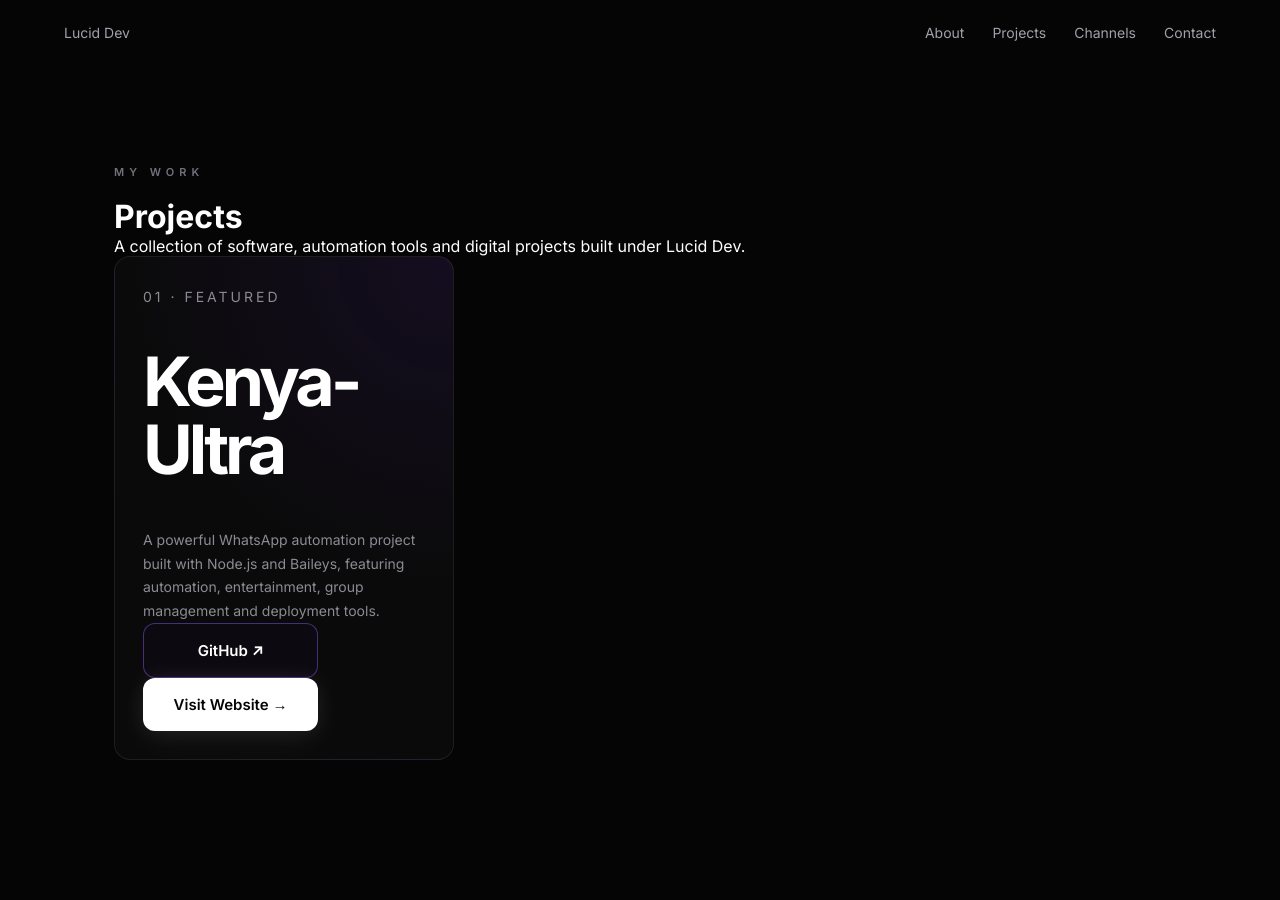
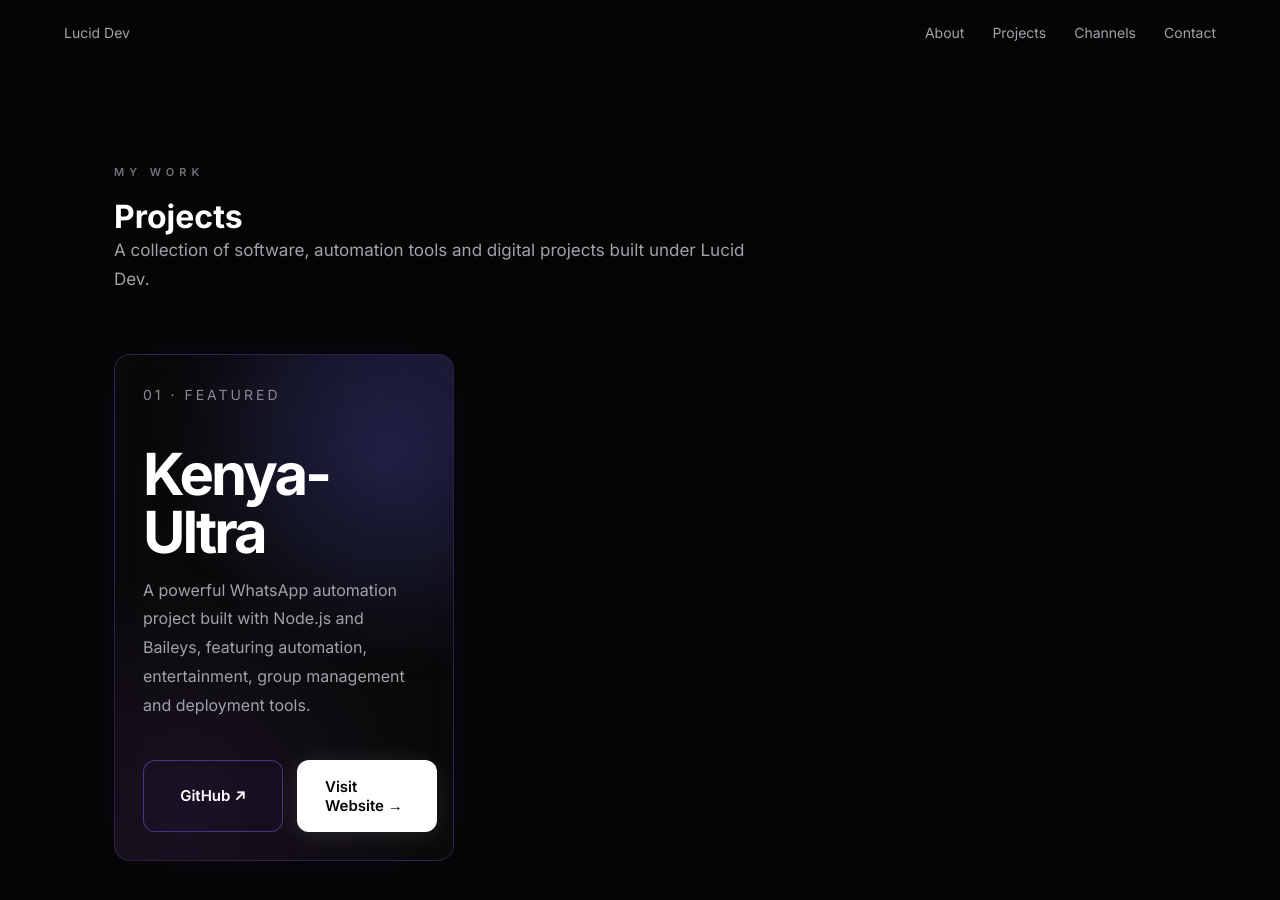
Before and after one commit to lawrencenjeri4-lgtm/lucid-dev-portfolio, a Next.js app: page /projects in a window 1280 px wide. Shown: the top 900 px of the page. Before the commit the page ends 860 px from the top, so only its background shows below. Built offline with nearby package versions, Linux system fonts and the light colour scheme.

Commit message:
Add styles for featured project and page description

```diff
--- a/app/globals.css
+++ b/app/globals.css
@@ -539,3 +539,91 @@ footer {
     min-height: auto;
   }
   }
+.page-description {
+  max-width: 650px;
+  margin-bottom: 60px;
+  color: #a1a1aa;
+  font-size: 17px;
+  line-height: 1.7;
+}
+
+.featured-project {
+  position: relative;
+  min-height: 420px;
+  display: flex;
+  flex-direction: column;
+  justify-content: space-between;
+  overflow: hidden;
+
+  border: 1px solid rgba(139, 92, 246, 0.25);
+
+  background:
+    radial-gradient(
+      circle at 80% 20%,
+      rgba(99, 102, 241, 0.18),
+      transparent 45%
+    ),
+    radial-gradient(
+      circle at 20% 90%,
+      rgba(168, 85, 247, 0.10),
+      transparent 45%
+    ),
+    rgba(255, 255, 255, 0.02);
+
+  box-shadow:
+    0 0 50px rgba(99, 102, 241, 0.06),
+    inset 0 0 50px rgba(168, 85, 247, 0.025);
+}
+
+.featured-project::before {
+  content: "";
+  position: absolute;
+  width: 300px;
+  height: 300px;
+  right: -120px;
+  top: -120px;
+  border-radius: 50%;
+  background: rgba(99, 102, 241, 0.12);
+  filter: blur(80px);
+  pointer-events: none;
+}
+
+.featured-project h2 {
+  position: relative;
+  margin: 15px 0;
+  font-size: clamp(36px, 5vw, 58px);
+  letter-spacing: -3px;
+}
+
+.featured-project > div:first-child > p:last-child {
+  position: relative;
+  max-width: 650px;
+  color: #a1a1aa;
+  line-height: 1.8;
+  font-size: 16px;
+}
+
+.project-links {
+  position: relative;
+  display: flex;
+  gap: 14px;
+  margin-top: 40px;
+}
+
+.project-links .button {
+  min-width: 140px;
+}
+
+@media (max-width: 600px) {
+  .featured-project {
+    min-height: 450px;
+  }
+
+  .project-links {
+    flex-direction: column;
+  }
+
+  .project-links .button {
+    width: 100%;
+  }
+}
```
